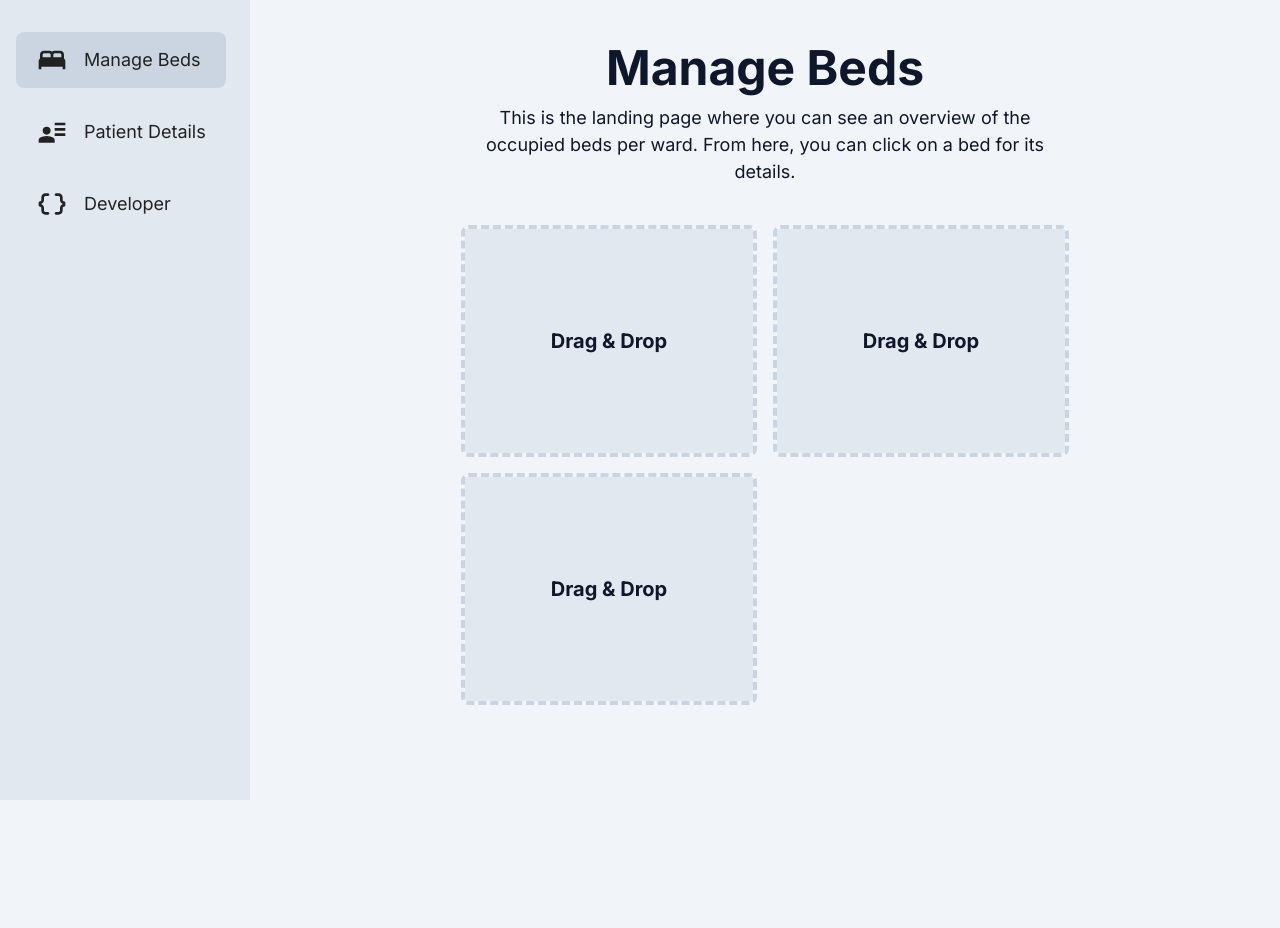
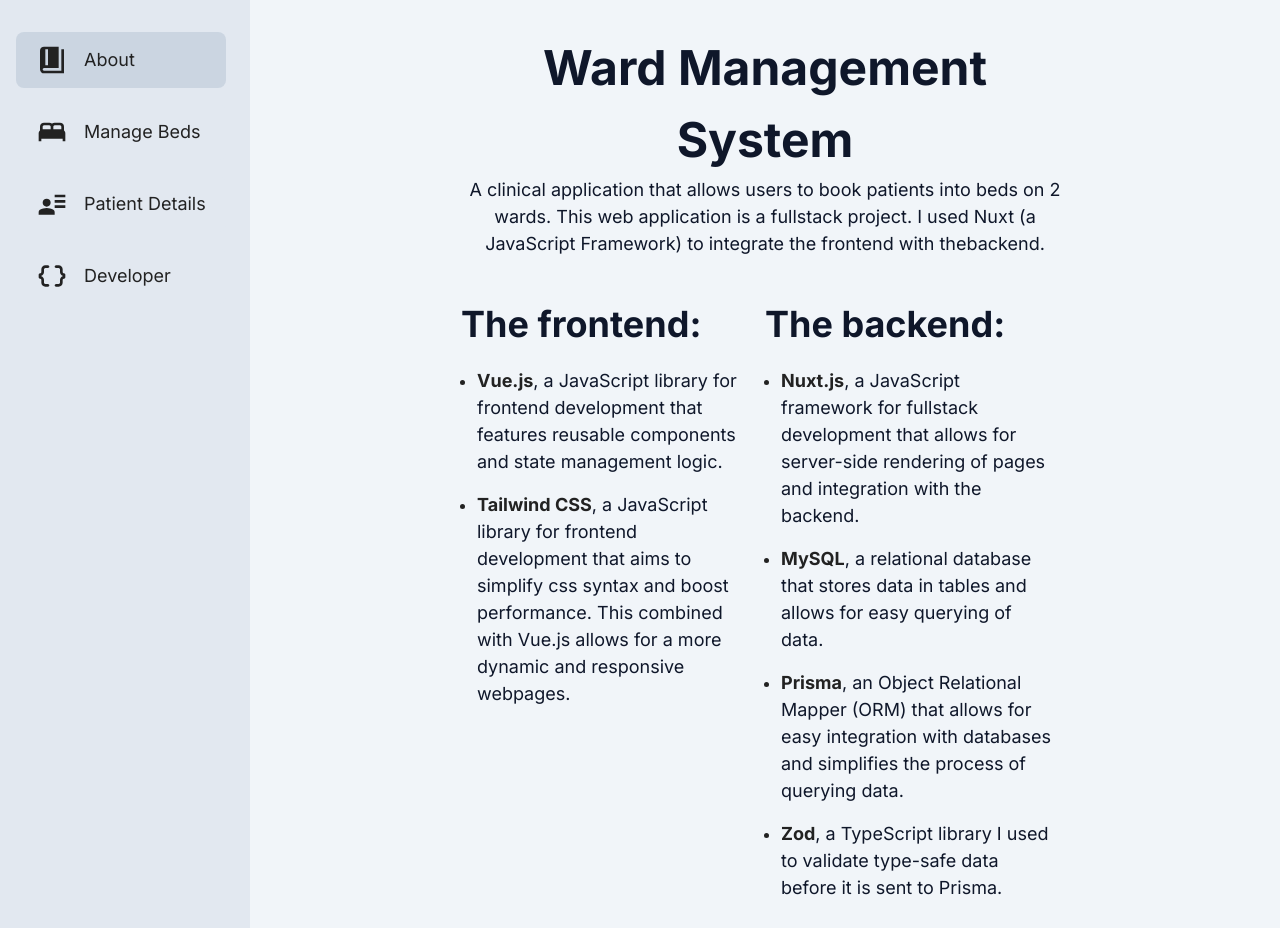
Before and after one commit to jakemackie/ward-management-system, a Nuxt app: page / in a window 1280 px wide. Shown: the top 928 px of the page. Before the commit the page ends 800 px from the top, so only its background shows below. Built offline with nearby package versions, Linux system fonts and the light colour scheme.

Commit message:
Made a sort of landing page

```diff
--- /dev/null
+++ b/components/Floorplan.vue
@@ -0,0 +1,2 @@
+<template>
+</template>
--- a/components/Navbar.vue
+++ b/components/Navbar.vue
@@ -2,7 +2,8 @@
     <!-- Full size of parent -->
     <div class="size-full py-2">
         <ul class="h-full flex justify-center items-center space-x-4">
-            <MenuItem icon="material-symbols:bed" href="/">View Beds</MenuItem>
+            <MenuItem icon="material-symbols:book-4" href="/">About</MenuItem>
+            <MenuItem icon="material-symbols:bed" href="/beds">View Beds</MenuItem>
             <MenuItem icon="material-symbols:user-attributes" href="/patients">View Patient Details</MenuItem>
             <MenuItem icon="material-symbols:data-object-rounded" href="/developer">Developer</MenuItem>
         </ul>
--- a/components/Sidebar.vue
+++ b/components/Sidebar.vue
@@ -2,7 +2,8 @@
     <!-- Full size of parent -->
     <div class="size-full fixed w-fit">
         <ul class="w-full flex flex-col space-y-4">
-            <MenuItem icon="material-symbols:bed" href="/">Manage Beds</MenuItem>
+            <MenuItem icon="material-symbols:book-4" href="/">About</MenuItem>
+            <MenuItem icon="material-symbols:bed" href="/beds">Manage Beds</MenuItem>
             <MenuItem icon="material-symbols:user-attributes" href="/patients">Patient Details</MenuItem>
             <MenuItem icon="material-symbols:data-object-rounded" href="/developer">Developer</MenuItem>
         </ul>
--- /dev/null
+++ b/pages/beds.vue
@@ -0,0 +1,24 @@
+<template>
+    <div class="text-center">
+        <h1>
+            Manage Beds
+        </h1>
+        <p>
+            <!--
+                &comma; is the HTML entity for a comma
+             -->
+
+            This is the landing page where you can see an overview
+            of the occupied beds per ward. From here&comma; you can
+            click on a bed for its details.
+        </p>
+
+        <Floorplan></Floorplan>
+
+        <!-- <Grid>
+            <GridCards>Drag &amp; Drop</GridCards>
+            <GridCards>Drag &amp; Drop</GridCards>
+            <GridCards>Drag &amp; Drop</GridCards>
+        </Grid> -->
+    </div>
+</template>
--- a/pages/index.vue
+++ b/pages/index.vue
@@ -1,11 +1,91 @@
 <template>
     <div class="text-center">
-        <h1>Manage Beds</h1>
-        <p>This is the landing page where you can see an overview of the occupied beds per ward. From here&comma; you can click on a bed for its details.</p>
-        <Grid>
-            <GridCards>Drag &amp; Drop</GridCards>
-            <GridCards>Drag &amp; Drop</GridCards>
-            <GridCards>Drag &amp; Drop</GridCards>
-        </Grid>
+        <h1>
+            Ward Management System
+        </h1>
+        <p>
+            <!--
+                &#40; is the HTML entity for an open bracket
+                &#41; is the HTML entity for a close bracket
+                &comma; is the HTML entity for a comma
+            -->
+
+            A clinical application that allows users to book patients
+            into beds on 2 wards. This web application is a fullstack
+            project. I used Nuxt &#40;a JavaScript Framework&#41; to
+            integrate the frontend with thebackend.
+        </p>
+
+        <div class="mt-10 flex flex-col xl:flex-row *:text-left">
+            <div class="w-full xl:w-1/2">
+                <h2>The frontend:</h2>
+
+                <ul class="list-disc *:m-4">
+                    <li>
+                        <p>
+                            <b>Vue.js</b>&comma; a JavaScript library
+                            for frontend development that features reusable
+                            components and state management logic.
+                        </p>
+                    </li>
+                    <li>
+                        <p>
+                            <b>Tailwind CSS</b>&comma; a JavaScript library
+                            for frontend development that aims to simplify
+                            css syntax and boost performance. This combined
+                            with Vue.js allows for a more dynamic and
+                            responsive webpages.
+                        </p>
+                    </li>
+                </ul>
+            </div>
+
+            <div class="w-full xl:w-1/2">
+                <h2>The backend:</h2>
+
+                <ul class="list-disc *:m-4">
+                    <li>
+                        <p>
+                            <b>Nuxt.js</b>&comma; a JavaScript framework
+                            for fullstack development that allows for
+                            server-side rendering of pages and integration
+                            with the backend.
+                        </p>
+                    </li>
+                    <li>
+                        <p>
+                            <b>MySQL</b>&comma; a relational database that
+                            stores data in tables and allows for easy
+                            querying of data.
+                        </p>
+                    </li>
+                    <li>
+                        <p>
+                            <b>Prisma</b>&comma; an Object Relational Mapper
+                            &#40;ORM&#41; that allows for easy integration
+                            with databases and simplifies the process of
+                            querying data.
+                        </p>
+                    </li>
+                    <li>
+                        <p>
+                            <b>Zod</b>&comma; a TypeScript library I used to
+                            validate type-safe data before it is sent to Prisma.
+                        </p>
+                    </li>
+                </ul>
+            </div>
+        </div>
+
+        <div class="text-left">
+            <h2>The result?</h2>
+            <p>
+                A web application that allows users to book patients into beds
+                on 2 wards. The application is fully responsive and allows for
+                easy navigation between pages. The application is also
+                integrated with a backend that allows for easy querying of data
+                and updating of patient details.
+            </p>
+        </div>
     </div>
 </template>
--- a/pages/patients.vue
+++ b/pages/patients.vue
@@ -1,6 +1,17 @@
 <template>
     <div class="text-center">
-        <h1>Patient Details</h1>
-        <p>From this page&comma; you can view patient details by contacting the API to get all data related to the patients ID. This will return the current ward they are assigned to and any other related information.</p>
+        <h1>
+            Patient Details
+        </h1>
+        <p>
+            <!--
+                &comma; is the HTML entity for a comma
+             -->
+
+            From this page&comma; you can view patient details by
+            contacting the API to get all data related to the patients
+            ID. This will return the current ward they are assigned
+            to and any other related information.
+        </p>
     </div>
 </template>
```
